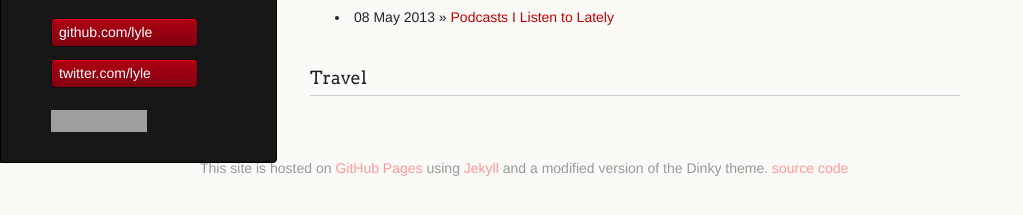
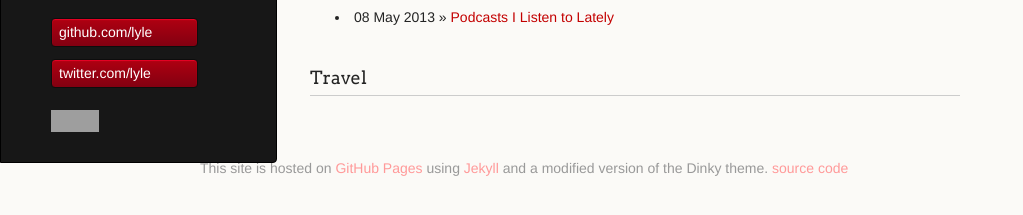
Before and after one commit to lyle/lyle.github.io, a Jekyll site: the page built from index.html, in a window 1280 px wide. Shown: the part 178-393 px from the top of the page, without its empty margins (0-1023 px from the left). Built offline with Jekyll 4.4.1, drawn with Linux system fonts in a browser that asks for light colours; Markdown is read by kramdown in place of the engine named in the settings; comment, search, counter and statistics services are not loaded; grey boxes are pictures that could not be loaded.

```diff
--- a/_layouts/default.html
+++ b/_layouts/default.html
@@ -27,8 +27,6 @@
         </ul>
 	<iframe style="border: 0; margin: 0; padding: 0;"
         	src="https://www.gittip.com/lyle/widget.html"
-        	width="48pt" height="22pt"></iframe><iframe style="border: 0; margin: 0; padding: 0;"
-        	src="https://www.gittip.com/lyle/widget.html"
         	width="48pt" height="22pt"></iframe>
       </header>
       <section>
```
